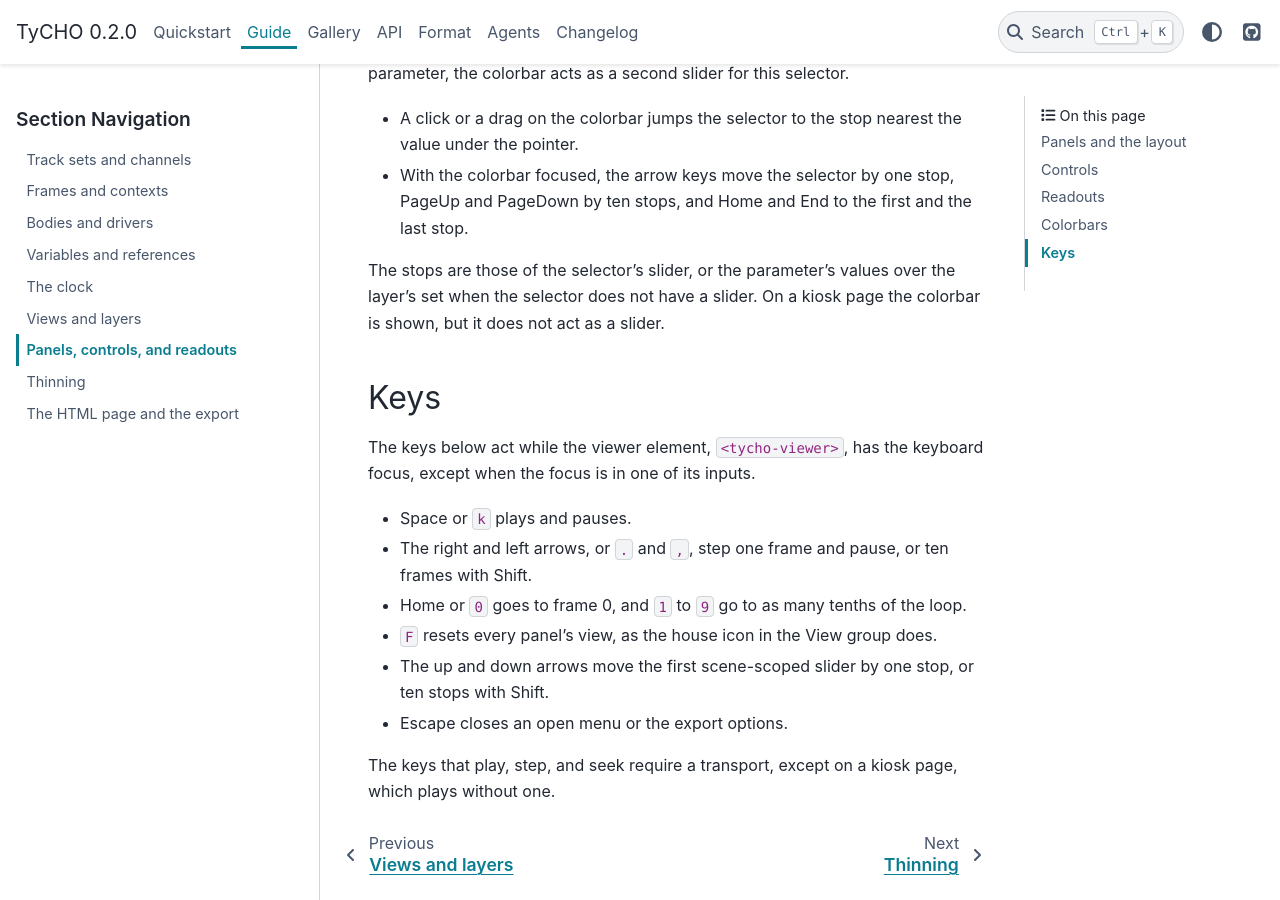
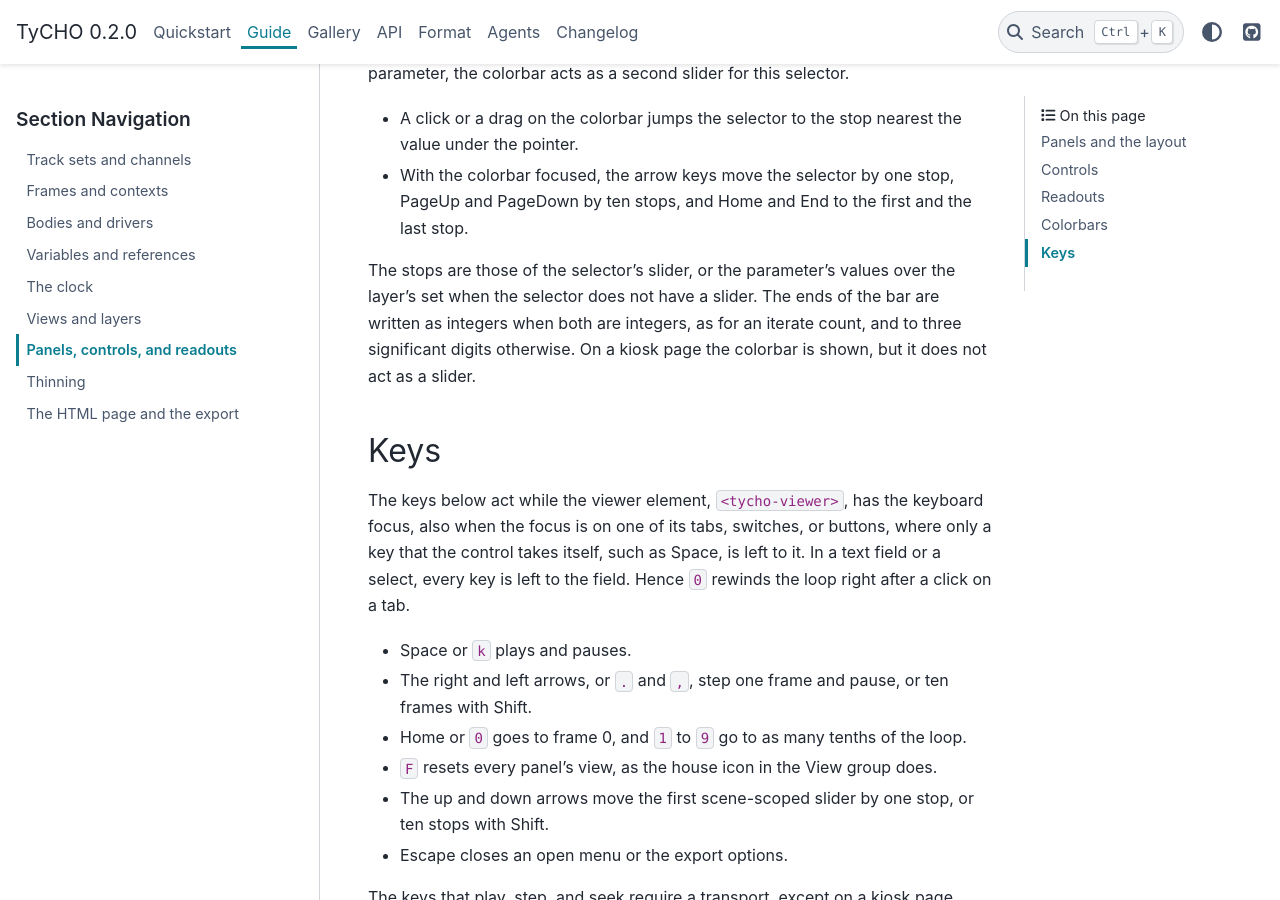
Before and after one commit to beeson-group/tycho, a Sphinx documentation site: the page built from docs/guide/panels.md, in a window 1280 px wide and 900 px high, scrolled down 5196 px. Built offline with Sphinx 7.4.7 and the PyData theme 0.15.4, drawn with Linux system fonts in a browser that asks for light colours.

Commit message:
document the keys on a focused control and the integer ends of a colorbar

```diff
--- a/docs/guide/panels.md
+++ b/docs/guide/panels.md
@@ -97,11 +97,11 @@ A colorbar is a strip that shows a colormap against its values. A track layer co
 - A click or a drag on the colorbar jumps the selector to the stop nearest the value under the pointer.
 - With the colorbar focused, the arrow keys move the selector by one stop, PageUp and PageDown by ten stops, and Home and End to the first and the last stop.
 
-The stops are those of the selector's slider, or the parameter's values over the layer's set when the selector does not have a slider. On a kiosk page the colorbar is shown, but it does not act as a slider.
+The stops are those of the selector's slider, or the parameter's values over the layer's set when the selector does not have a slider. The ends of the bar are written as integers when both are integers, as for an iterate count, and to three significant digits otherwise. On a kiosk page the colorbar is shown, but it does not act as a slider.
 
 ## Keys
 
-The keys below act while the viewer element, `<tycho-viewer>`, has the keyboard focus, except when the focus is in one of its inputs.
+The keys below act while the viewer element, `<tycho-viewer>`, has the keyboard focus, also when the focus is on one of its tabs, switches, or buttons, where only a key that the control takes itself, such as Space, is left to it. In a text field or a select, every key is left to the field. Hence `0` rewinds the loop right after a click on a tab.
 
 - Space or `k` plays and pauses.
 - The right and left arrows, or `.` and `,`, step one frame and pause, or ten frames with Shift.
```
Also changed, not shown: CHANGELOG.md (+2 -0 lines).
